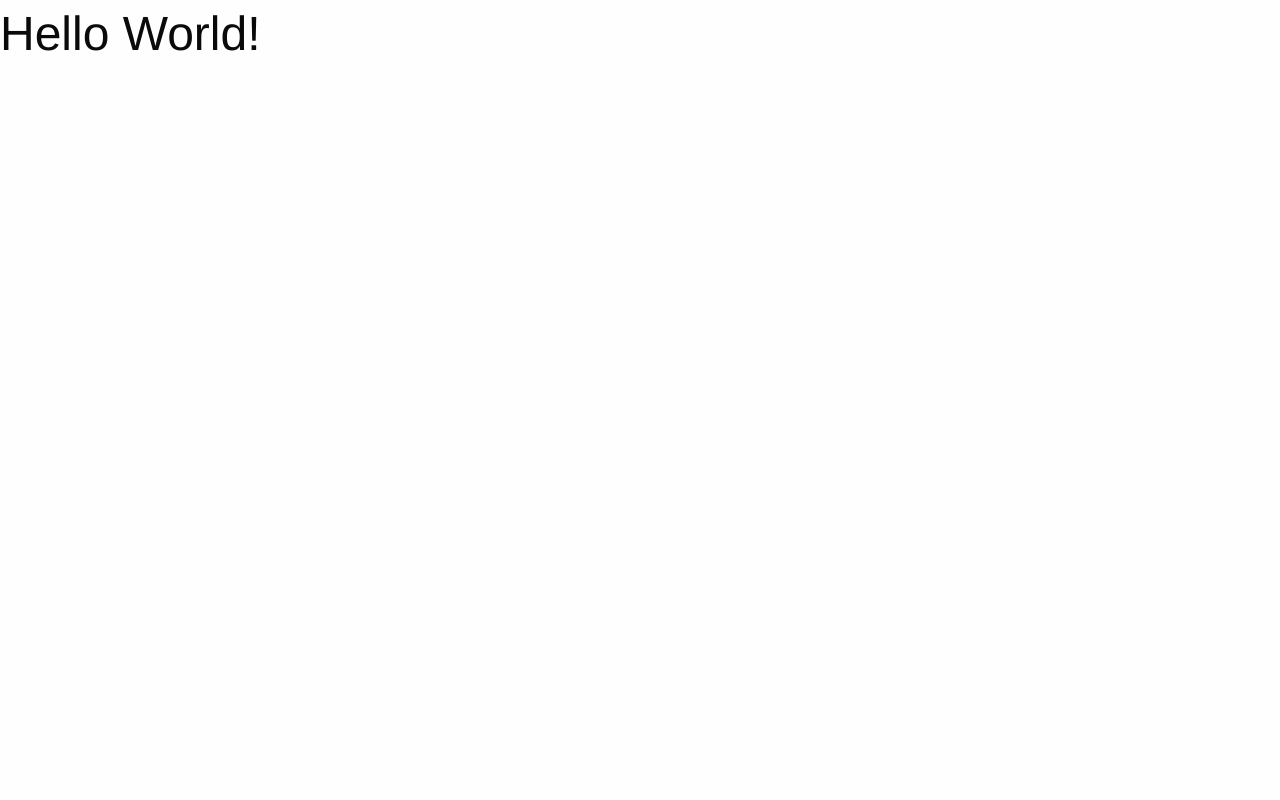
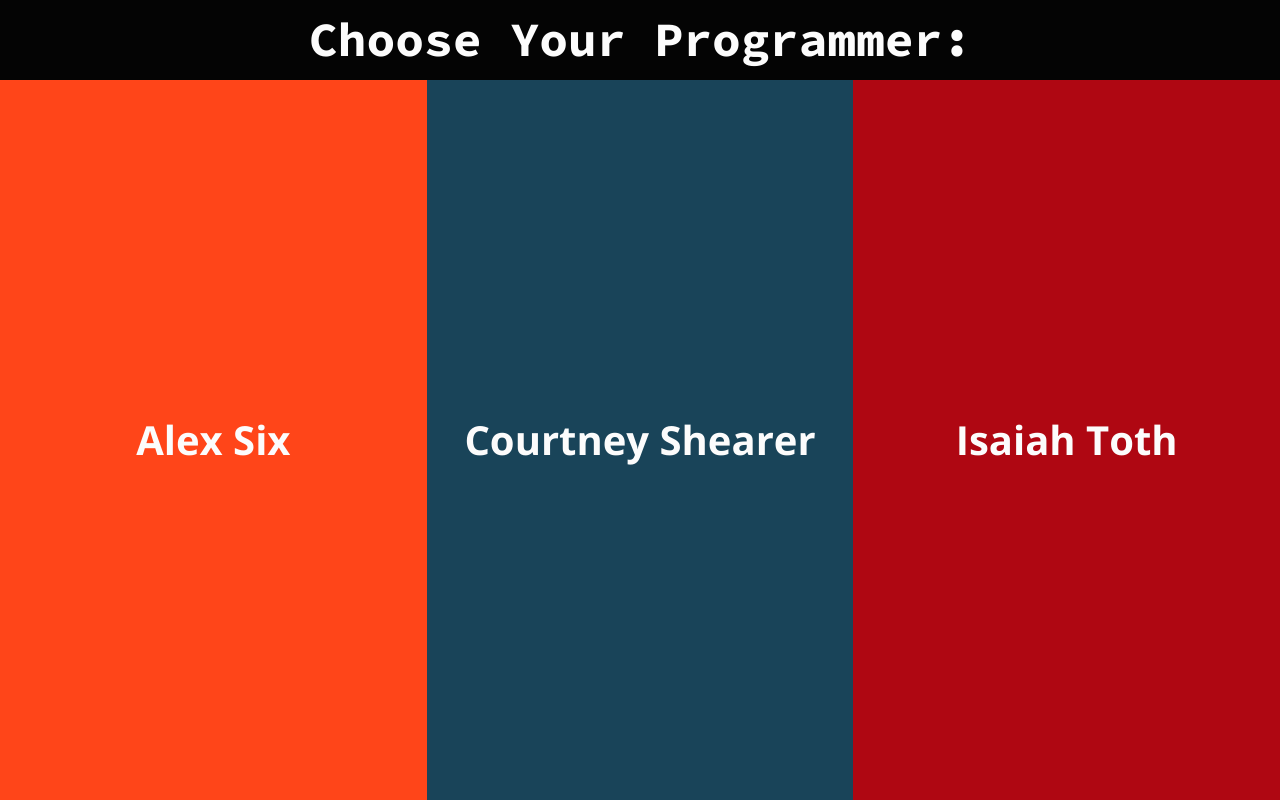
Before and after one commit to csheare/WebdevTutorial, a website: page index.html in a window 1280 px wide. Drawn offline with nearby package versions, Linux system fonts and the light colour scheme.

Commit message:
Main page skeleton completed

```diff
--- a/index.html
+++ b/index.html
@@ -4,12 +4,29 @@
     <meta charset="utf-8">
     <meta http-equiv="x-ua-compatible" content="ie=edge">
     <meta name="viewport" content="width=device-width, initial-scale=1.0">
-    <title>Foundation for Sites</title>
+    <title>Choose Your Programmer</title>
+    <link href="https://fonts.googleapis.com/css?family=Open+Sans:400,700|Source+Code+Pro:700" rel="stylesheet">
     <link rel="stylesheet" href="css/app.css">
   </head>
   <body>
 
-    <h1>Hello World!</h1>
+    <div class="expanded row black">
+      <div class="small-12 columns flex-container">
+        <h1 class="white-text header-title">Choose Your Programmer:</h1>
+      </div>
+    </div>
+
+    <div class="expanded row cards">
+      <div class="small-12 medium-4 columns flex-container" id="alex">
+        <h2 class="white-text bold">Alex Six</h2>
+      </div>
+      <div class="small-12 medium-4 columns flex-container" id="courtney">
+        <h2 class="white-text bold">Courtney Shearer</h2>
+      </div>
+      <div class="small-12 medium-4 columns flex-container" id="isaiah">
+        <h2 class="white-text bold">Isaiah Toth</h2>
+      </div>
+    </div>
 
     <script src="bower_components/jquery/dist/jquery.js"></script>
     <script src="bower_components/what-input/dist/what-input.js"></script>
--- a/js/app.js
+++ b/js/app.js
@@ -1 +1,16 @@
 $(document).foundation();
+
+$(document).ready(function() {
+  $('#alex').on('click', function() {
+    window.location.href = "alex.html";
+  });
+
+  $('#courtney').on('click', function() {
+    window.location.href = "courtney/index.html";
+  });
+
+  $('#isaiah').on('click', function() {
+    window.location.href = "isaiah/index.html";
+  });
+
+});
--- a/scss/_style.scss
+++ b/scss/_style.scss
@@ -0,0 +1,78 @@
+$black: #040404;
+$white: #fcfcfc;
+$orange: #FF4519;
+$red: #AF0712;
+$blue: #194459;
+
+$dark-orange: darken($orange, 20%);
+$dark-red: darken($red, 20%);
+$light-blue: lighten($blue, 20%);
+
+//font-family: 'Source Code Pro', monospace;
+//font-family: 'Open Sans', sans-serif;
+
+.bold {
+  font-weight: bold;
+}
+
+.black {
+  background-color: $black;
+  margin: 0;
+}
+
+.white-text {
+  font-family: 'Open Sans', sans-serif;
+  color: $white;
+  padding: 0;
+  margin: 0;
+}
+
+.flex-container {
+  display: flex;
+  align-items: center;
+  justify-content: center;
+  min-height: 10vh;
+  padding: 0;
+  margin: 0;
+}
+
+.header-title {
+  font-weight: bold;
+  font-family: 'Source Code Pro', monospace;
+}
+
+#alex {
+  height: 90vh;
+  background-color: $orange;
+  transition: all 200ms ease;
+  &:hover {
+    background-color: $dark-orange;
+  }
+
+}
+
+#courtney {
+  height: 90vh;
+  background-color: $blue;
+  transition: all 200ms ease;
+  &:hover {
+    background-color: $light-blue;
+  }
+}
+
+#isaiah {
+  height: 90vh;
+  background-color: $red;
+  transition: all 200ms ease;
+  &:hover {
+    background-color: $dark-red;
+  }
+}
+
+
+
+
+body {
+  overflow-x: hidden;
+  overflow-y: hidden;
+}
```
Also changed, not shown: css/app.css.
